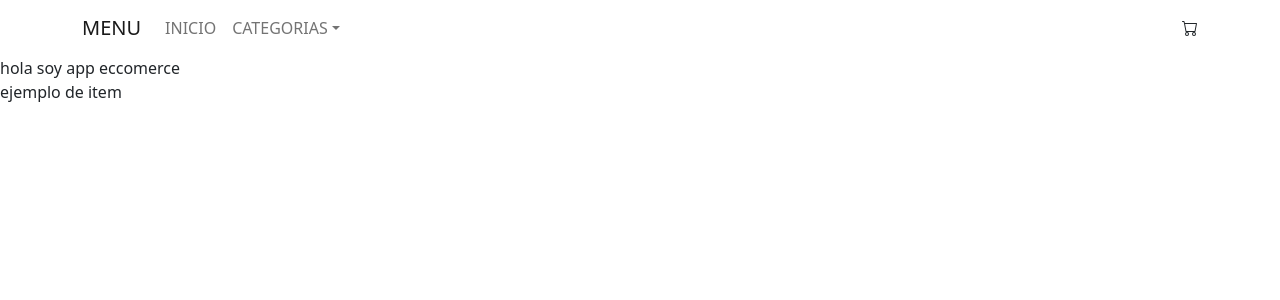
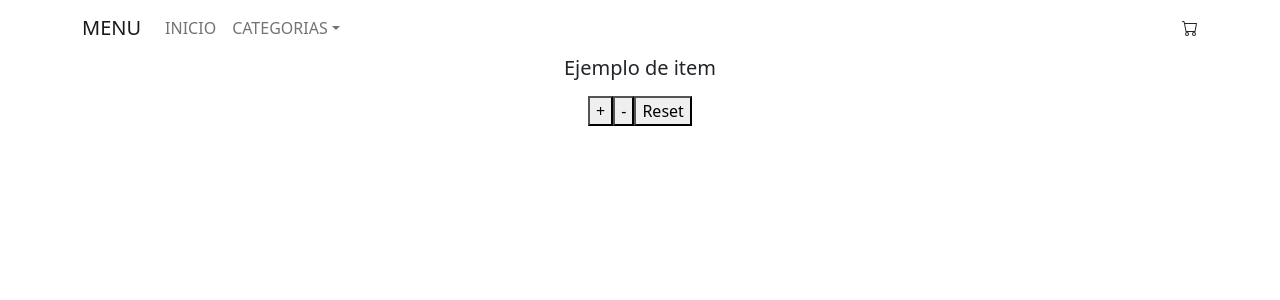
Before and after one commit to gonzalolionelprieto/eccomerce-prietogonzalo, a React (Create React App) app: page / in a window 1280 px wide. Shown: the top 300 px of the page. Built offline with nearby package versions, Linux system fonts and the light colour scheme.

Commit message:
clase 5
clase 5

```diff
--- a/src/App.js
+++ b/src/App.js
@@ -1,23 +1,22 @@
-
-import './styles/style.css'
-import ItemListContainer from './components/ItemListContainer/ItemListContainer.js';
-import NavBar from './components/NavBar/NavBar.js'
-
-
+import "./styles/style.css";
+import ItemListContainer from "./components/ItemListContainer/ItemListContainer.js";
+import NavBar from "./components/NavBar/NavBar.js";
 
 function App() {
   return (
-    <div className="App">
-      <header className="App-header">
+    <div className="App text-center">
+      <header className="App-header ">
+        <NavBar />
+      </header>
 
+      <main className="container">
+        <div className="row">
+          <div className="col-12">
+            <ItemListContainer greeting="Ejemplo de item" />
+          </div>
 
-
-       <NavBar/>
-       hola soy app eccomerce
-
-       <ItemListContainer greeting="ejemplo de item" />
-
-      </header>
+        </div>
+      </main>
     </div>
   );
 }
--- a/src/components/ItemListContainer/ItemListContainer.js
+++ b/src/components/ItemListContainer/ItemListContainer.js
@@ -1,14 +1,17 @@
-import React from "react"
+import React from "react";
+import ItemCount from "../itemCounts/itemCounts";
 
-function ItemListContainer({greeting}){
-    return(
 
-        <div>
-            { greeting }
-        </div>
 
-    )
 
+function ItemListContainer({ greeting }) {
+  return (
+    <div className="row text-center m-auto">
+      <h5> {greeting} </h5>
+
+      <ItemCount/>
+    </div>
+  );
 }
 
-export default  ItemListContainer
+export default ItemListContainer;
--- /dev/null
+++ b/src/components/itemCounts/itemCounts.js
@@ -0,0 +1,29 @@
+import React,{useState} from "react";
+
+const ItemCount =({ max,inicial })=>{
+
+    const [value,setValue]=useState(inicial)
+
+    const Suma =()=>{
+        value > inicial ? setValue(value + 1):alert("compra maxima")
+    }
+
+    const Resta =()=>{
+        value > inicial ? setValue(value - 1):alert("compra minima")
+    }
+
+    return(
+
+        <div>
+            <h1>
+                {value}
+            </h1>
+            <button onClick={Suma} >+</button>
+            <button onClick={Resta}>-</button>
+            <button onClick>Reset</button>
+        </div>
+
+    )
+
+}
+export default ItemCount;
```
Also changed, not shown: src/components/CartWidget.js (+14 -9 lines), src/components/NavBar/NavBar.js (+10 -10 lines).
